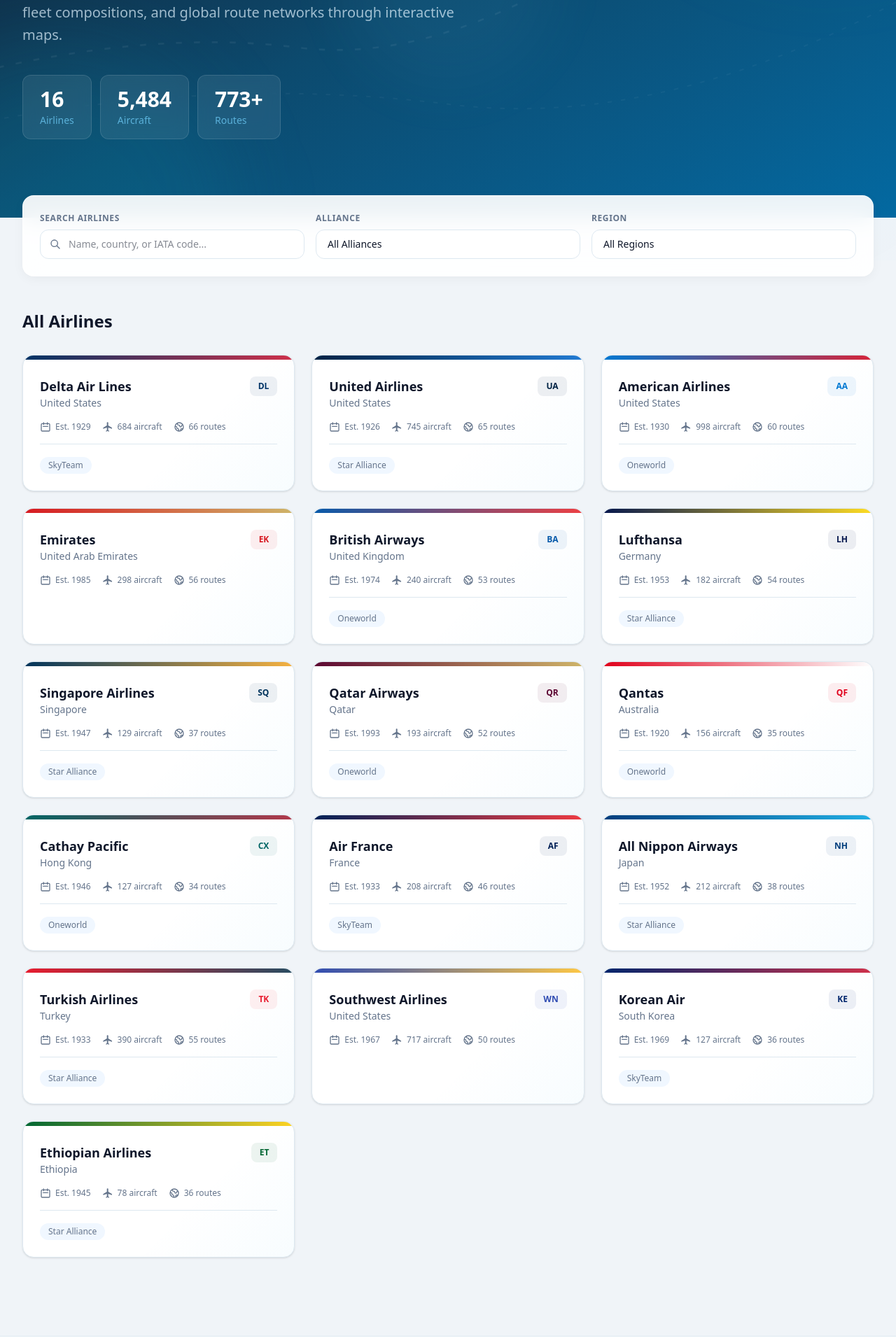
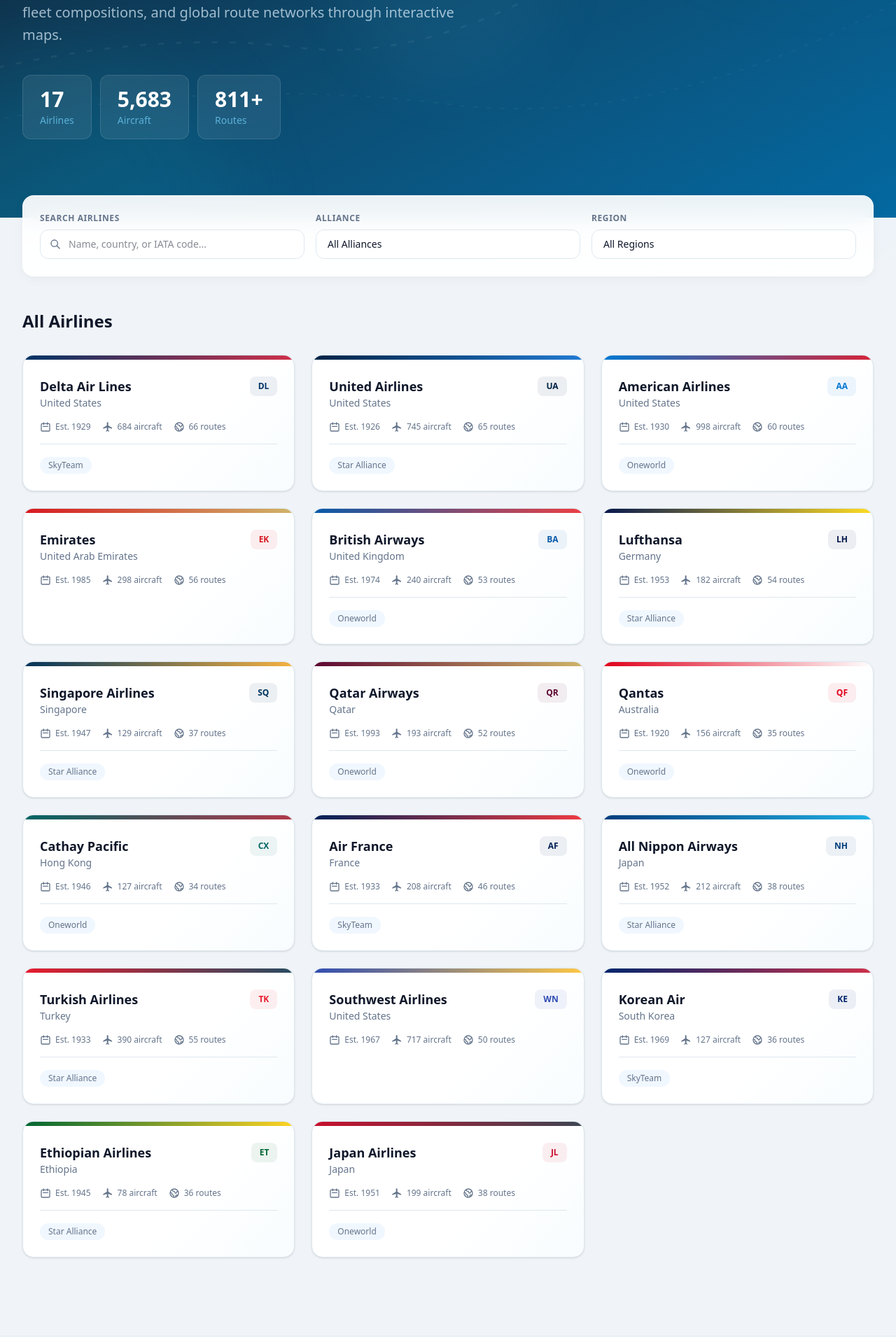
Before and after one commit to nwadhwani-create/random-project-1, a Next.js app in the folder airline-encyclopedia/: page / in a window 1280 px wide. Shown: the part 428-2340 px from the top of the page at 70% size. Built offline with nearby package versions, Linux system fonts and the light colour scheme.

Commit message:
Add Japan Airlines to SkyAtlas encyclopedia
Co-authored-by: nwadhwani-create <nwadhwani-create@users.noreply.github.com>

```diff
--- a/airline-encyclopedia/src/data/airlines.ts
+++ b/airline-encyclopedia/src/data/airlines.ts
@@ -598,6 +598,41 @@ export const airlines: Airline[] = [
       route("ADD", "LOS"), route("ADD", "ACC"), route("ADD", "GRU"), route("ADD", "BOG"),
     ],
   },
+  {
+    slug: "japan-airlines",
+    name: "Japan Airlines",
+    iataCode: "JL",
+    icaoCode: "JAL",
+    country: "Japan",
+    founded: 1951,
+    headquarters: "Tokyo, Japan",
+    alliance: "Oneworld",
+    logoColor: "#C8102E",
+    accentColor: "#1F2937",
+    history: `Japan Airlines (JAL) was founded on August 1, 1951, and began domestic operations in October of that year before launching its first international services in 1954. As Japan's flag carrier for decades, JAL played a central role in rebuilding and modernizing the country's civil aviation network in the post-war period.\n\nThrough the 1960s to 1990s, JAL expanded into a major global airline linking Japan with North America, Europe, Oceania, and destinations across Asia. The airline became known for its high service standards and operational discipline, and it helped establish Tokyo as a critical gateway between East and West. JAL was also an early adopter of long-range widebody aircraft that enabled nonstop and one-stop intercontinental services from Japan.\n\nIn 2010, JAL underwent a major corporate restructuring and emerged as a leaner, more competitive carrier. The airline re-listed on the Tokyo Stock Exchange in 2012, one of Japan's largest IPOs at the time. A key strategic milestone followed with JAL joining the Oneworld alliance, deepening partnerships with carriers such as American Airlines, British Airways, Cathay Pacific, and Qantas.\n\nToday, Japan Airlines operates an extensive domestic and international network from its Tokyo hubs at Haneda and Narita. The airline continues to invest in fleet renewal, including Airbus A350 and Boeing 787 aircraft, while maintaining a strong reputation for punctuality, safety, and premium customer experience.`,
+    fleet: [
+      { model: "A350-1000", manufacturer: "Airbus", count: 13, passengers: "239 (4-class)", range: "8,700 nmi", imageUrl: "https://upload.wikimedia.org/wikipedia/commons/thumb/8/8b/Japan_Airlines_Airbus_A350-1041_%28JA01WJ%29.jpg/1280px-Japan_Airlines_Airbus_A350-1041_%28JA01WJ%29.jpg", imageAlt: "Japan Airlines A350-1000", description: "Flagship long-haul aircraft featuring JAL's latest first and business class suites." },
+      { model: "A350-900", manufacturer: "Airbus", count: 18, passengers: "369 (2-class)", range: "8,100 nmi", imageUrl: "https://upload.wikimedia.org/wikipedia/commons/thumb/b/bb/Japan_Airlines_Airbus_A350-941_%28JA07XJ%29.jpg/1280px-Japan_Airlines_Airbus_A350-941_%28JA07XJ%29.jpg", imageAlt: "Japan Airlines A350-900", description: "Modern widebody used on high-demand domestic trunk routes and selected regional services." },
+      { model: "B787-9", manufacturer: "Boeing", count: 22, passengers: "195-244 (various)", range: "7,530 nmi", imageUrl: "https://upload.wikimedia.org/wikipedia/commons/thumb/7/78/Japan_Airlines_Boeing_787-9_Dreamliner_%28JA861J%29.jpg/1280px-Japan_Airlines_Boeing_787-9_Dreamliner_%28JA861J%29.jpg", imageAlt: "Japan Airlines B787-9", description: "Primary long-haul and medium-haul international aircraft with strong fuel efficiency." },
+      { model: "B787-8", manufacturer: "Boeing", count: 25, passengers: "186-206 (various)", range: "7,355 nmi", imageUrl: "https://upload.wikimedia.org/wikipedia/commons/thumb/5/5e/Japan_Airlines_Boeing_787-8_Dreamliner_%28JA822J%29.jpg/1280px-Japan_Airlines_Boeing_787-8_Dreamliner_%28JA822J%29.jpg", imageAlt: "Japan Airlines B787-8", description: "Versatile Dreamliner used across domestic, regional, and intercontinental markets." },
+      { model: "B777-300ER", manufacturer: "Boeing", count: 13, passengers: "244 (4-class)", range: "7,370 nmi", imageUrl: "https://upload.wikimedia.org/wikipedia/commons/thumb/1/1a/Japan_Airlines_Boeing_777-346ER_%28JA731J%29.jpg/1280px-Japan_Airlines_Boeing_777-346ER_%28JA731J%29.jpg", imageAlt: "Japan Airlines B777-300ER", description: "Long-haul workhorse operating major routes to North America and Europe." },
+      { model: "B767-300ER", manufacturer: "Boeing", count: 39, passengers: "199-261 (various)", range: "5,990 nmi", imageUrl: "https://upload.wikimedia.org/wikipedia/commons/thumb/d/d7/Japan_Airlines_Boeing_767-346ER_%28JA614J%29.jpg/1280px-Japan_Airlines_Boeing_767-346ER_%28JA614J%29.jpg", imageAlt: "Japan Airlines B767-300ER", description: "Reliable medium-haul widebody serving domestic trunk and regional international routes." },
+      { model: "A321neo", manufacturer: "Airbus", count: 26, passengers: "195 (2-class)", range: "4,000 nmi", imageUrl: "https://upload.wikimedia.org/wikipedia/commons/thumb/d/d1/Japan_Airlines_Airbus_A321-271NX_%28JA141J%29.jpg/1280px-Japan_Airlines_Airbus_A321-271NX_%28JA141J%29.jpg", imageAlt: "Japan Airlines A321neo", description: "Fuel-efficient narrowbody for domestic and short regional sectors." },
+      { model: "B737-800", manufacturer: "Boeing", count: 43, passengers: "165 (2-class)", range: "2,935 nmi", imageUrl: "https://upload.wikimedia.org/wikipedia/commons/thumb/7/7b/Japan_Airlines_Boeing_737-846_%28JA328J%29.jpg/1280px-Japan_Airlines_Boeing_737-846_%28JA328J%29.jpg", imageAlt: "Japan Airlines B737-800", description: "Core narrowbody type used across JAL's domestic network." },
+    ],
+    hubs: [a.HND, a.NRT],
+    routes: [
+      route("HND", "SFO"), route("HND", "LAX"), route("HND", "JFK"), route("HND", "DFW"), route("HND", "LHR"),
+      route("HND", "CDG"), route("HND", "FRA"), route("HND", "HEL"), route("HND", "SYD"), route("HND", "MEL"),
+      route("HND", "HKG"), route("HND", "SIN"), route("HND", "BKK"), route("HND", "DEL"), route("HND", "BOM"),
+      route("HND", "ICN"), route("HND", "PEK"), route("HND", "PVG"), route("HND", "TPE"),
+      route("NRT", "ORD"), route("NRT", "SFO"), route("NRT", "LAX"), route("NRT", "SEA"), route("NRT", "BOS"),
+      route("NRT", "CDG"), route("NRT", "FRA"), route("NRT", "HEL"), route("NRT", "IST"),
+      route("NRT", "HKG"), route("NRT", "SIN"), route("NRT", "BKK"), route("NRT", "KUL"), route("NRT", "MNL"),
+      route("NRT", "CGK"), route("NRT", "DEL"), route("NRT", "BOM"),
+      route("NRT", "SYD"), route("NRT", "AKL"),
+    ],
+  },
 ];
 
 export function getAirlineBySlug(slug: string): Airline | undefined {
```
